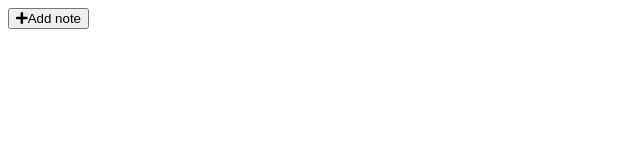
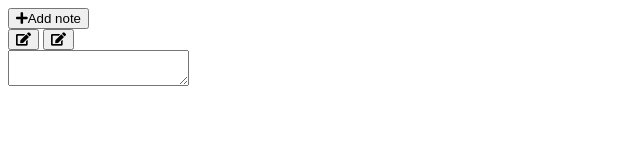
Before and after one commit to DEV-Gitanjali/Notes_App, a plain HTML site: page index.html in a window 1280 px wide. Shown: the whole page, without its empty margins (0-640 px from the left). Drawn offline with nearby package versions, Linux system fonts and the light colour scheme.

Commit message:
this code for text aera

```diff
--- a/index.html
+++ b/index.html
@@ -15,9 +15,16 @@
 
 
    <div class="note">
+
     <div class="tools">
+        <button class="edit"><i class="fas fa-edit"></i></button>
+        <button class="edit"><i class="fas fa-edit"></i></button>
+    </div>
 
-    </div>
+
+    <div class="hidden"></div>
+    <textarea ></textarea>
+
    </div>
 
 
```
